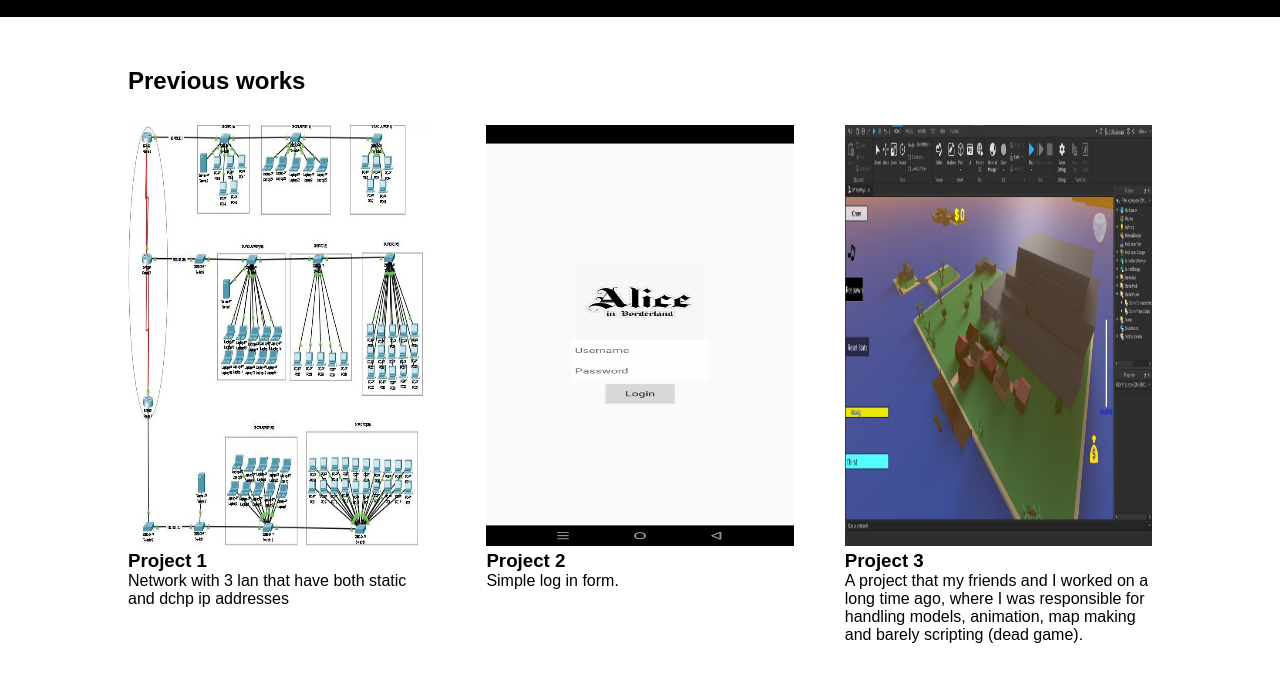
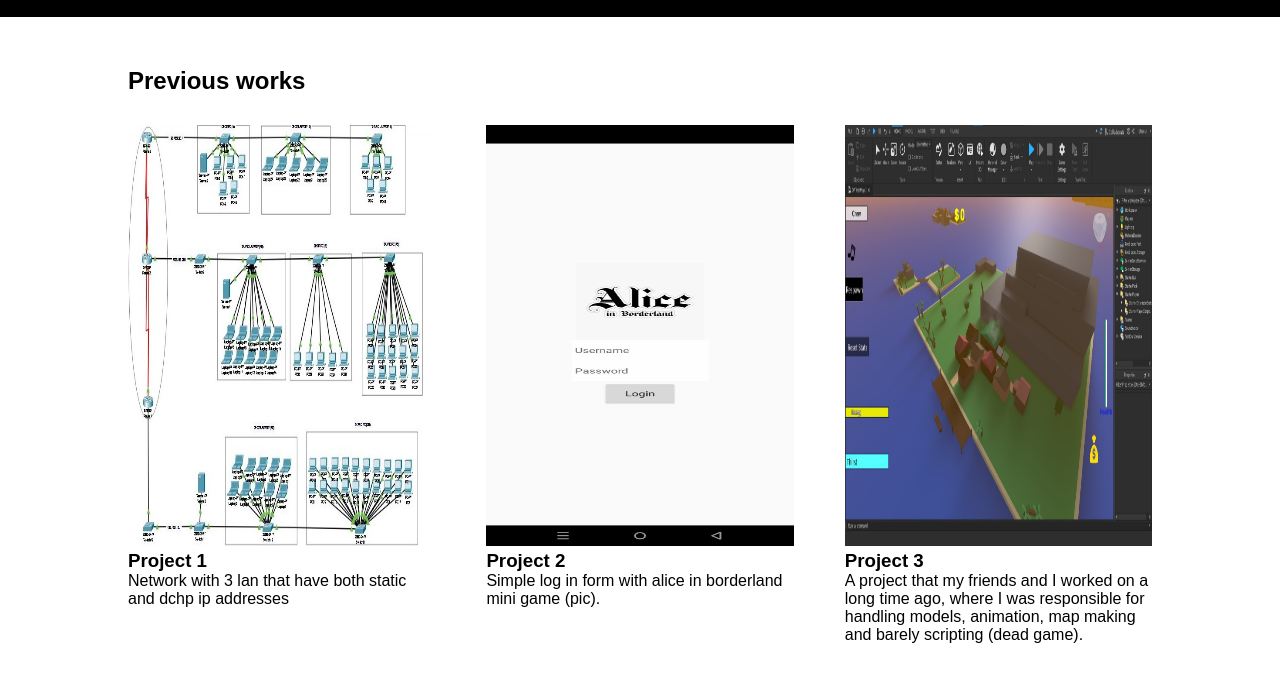
Before and after one commit to newok15/EmonagaKowen, a plain HTML site: page portfolio.html in a window 1280 px wide. Shown: the part 182-864 px from the top of the page. Drawn offline with Linux system fonts and the light colour scheme.

Commit message:
Update portfolio.html

```diff
--- a/portfolio.html
+++ b/portfolio.html
@@ -34,7 +34,7 @@
                 <div class="portfolio-item">
                     <img src="Project2.jpg" alt="Project 2">
                     <h3>Project 2</h3>
-                    <p>Simple log in form.</p>
+                    <p>Simple log in form with alice in borderland mini game (pic).</p>
                 </div>
                 <div class="portfolio-item">
                     <img src="project3.jpg" alt="Project 3">
```
